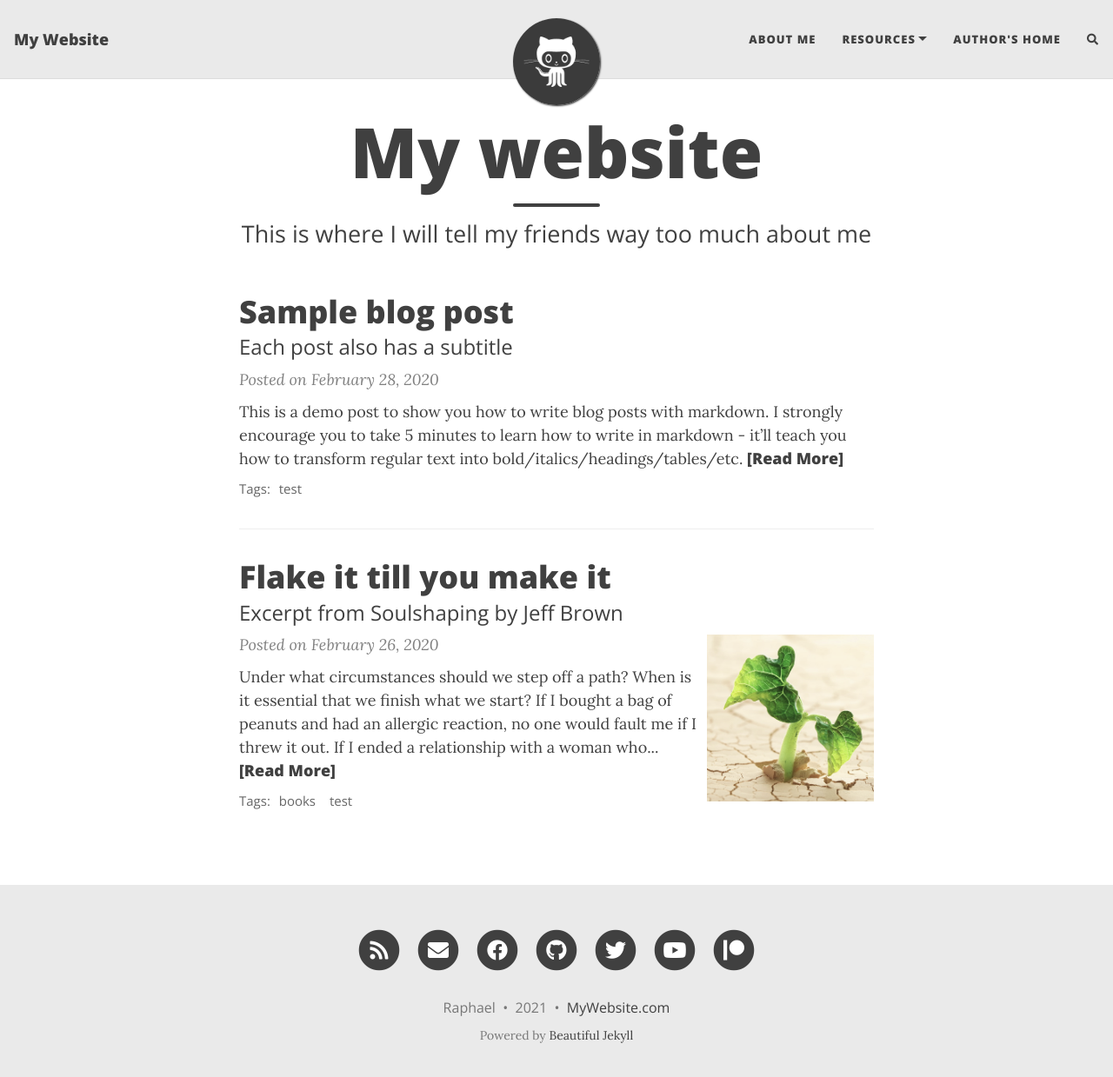
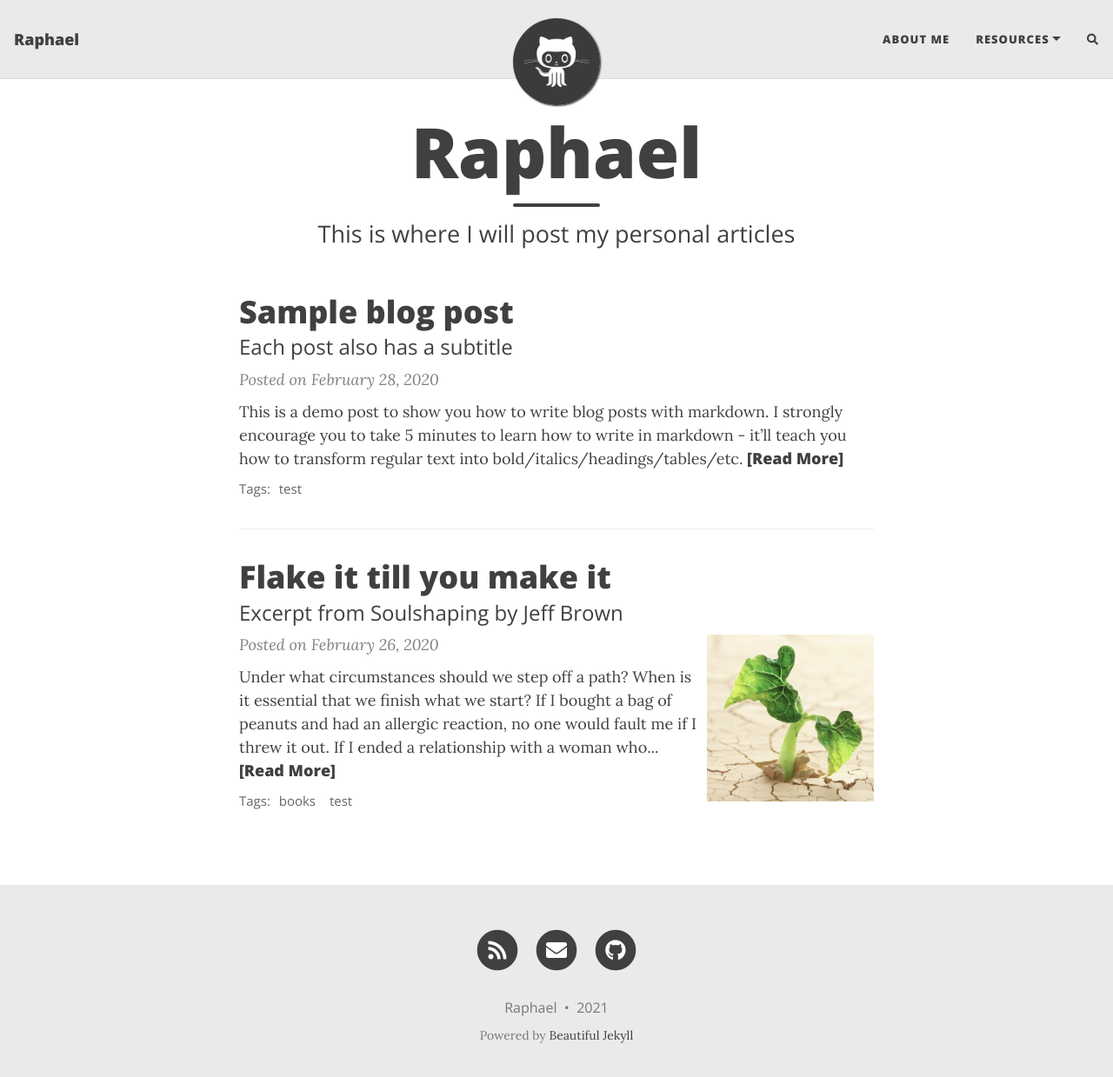
Before and after one commit to raphlee/raphlee.github.io, a Jekyll site: the page built from index.html, in a window 1280 px wide and 1252 px high. Shown: the top 1239 px of the window at 87% size. Built offline with Jekyll 4.4.1, drawn with Linux system fonts in a browser that asks for light colours; nearby versions of some CDN libraries; the list of posts is cut into pages by our own code; comment, search, counter and statistics services are not loaded.

Commit message:
Some changes

```diff
--- a/_config.yml
+++ b/_config.yml
@@ -6,7 +6,7 @@
 # --- Required options --- #
 
 # Name of website
-title: My Website
+title: Raphael
 
 # Your name to show in the footer
 author: Raphael
@@ -18,7 +18,6 @@ navbar-links:
   Resources:
     - Beautiful Jekyll: "https://beautifuljekyll.com"
     - Learn markdown: "https://www.markdowntutorial.com/"
-  Author's home: "https://deanattali.com"
 
 # --- Logo --- #
 
@@ -39,22 +38,22 @@ round-avatar: true
 # Select the social network links that you want to show in the footer.
 # Uncomment the links you want to show and add your information to each one.
 social-network-links:
-  email: "someone@example.com"
-  facebook: deanattali
-  github: daattali
-  twitter: daattali
-  patreon: DeanAttali
-  youtube: c/daattali
+  email: "mrdngoc727@gmail.com"
+#  facebook: thefacebook
+  github: raphlee
+#  twitter: thetwitter
+#  patreon: thepatean
+#  youtube: c/theyoutubechanel
 #  medium: yourname
 #  reddit: yourname
-#  linkedin: daattali
+#  linkedin: thelinkedin
 #  xing: yourname
-#  stackoverflow: "3943160/daattali"
-#  snapchat: deanat78
-#  instagram: deanat78
+#  stackoverflow: "thestackoverflow"
+#  snapchat: thesnapchat
+#  instagram: theinstagram
 #  spotify: yourname
-#  telephone: +14159998888
-#  steam: deanat78
+#  telephone: +84123456789
+#  steam: thesteam
 #  twitch: yourname
 #  yelp: yourname
 #  telegram: yourname
@@ -78,7 +77,7 @@ share-links-active:
 
 # How to display the link to your website in the footer
 # Remove this if you don't want a link in the footer
-url-pretty: "MyWebsite.com"
+# url-pretty: "MyWebsite.com"
 
 # Excerpt word length - Truncate the excerpt of each post on the feed page to the specified number of words
 excerpt_length: 50
@@ -196,7 +195,7 @@ date_format: "%B %-d, %Y"
 timezone: "America/Toronto"
 markdown: kramdown
 highlighter: rouge
-permalink: /:year-:month-:day-:title/
+permalink: /:day-:month-:year-:title/
 paginate: 5
 
 kramdown:
--- a/index.html
+++ b/index.html
@@ -1,5 +1,5 @@
 ---
 layout: home
-title: My website
-subtitle: This is where I will tell my friends way too much about me
+title: Raphael
+subtitle: This is where I will post my personal articles
 ---
```
Also changed, not shown: aboutme.md (+1 -1 lines).
